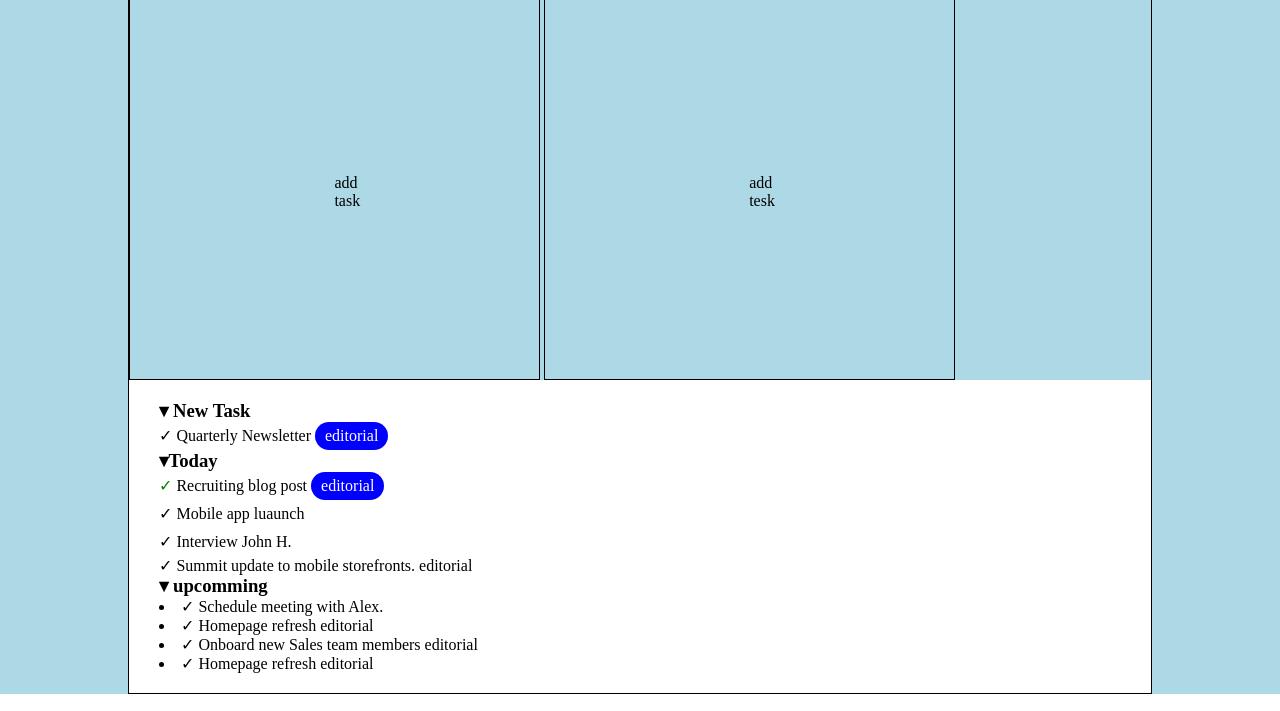
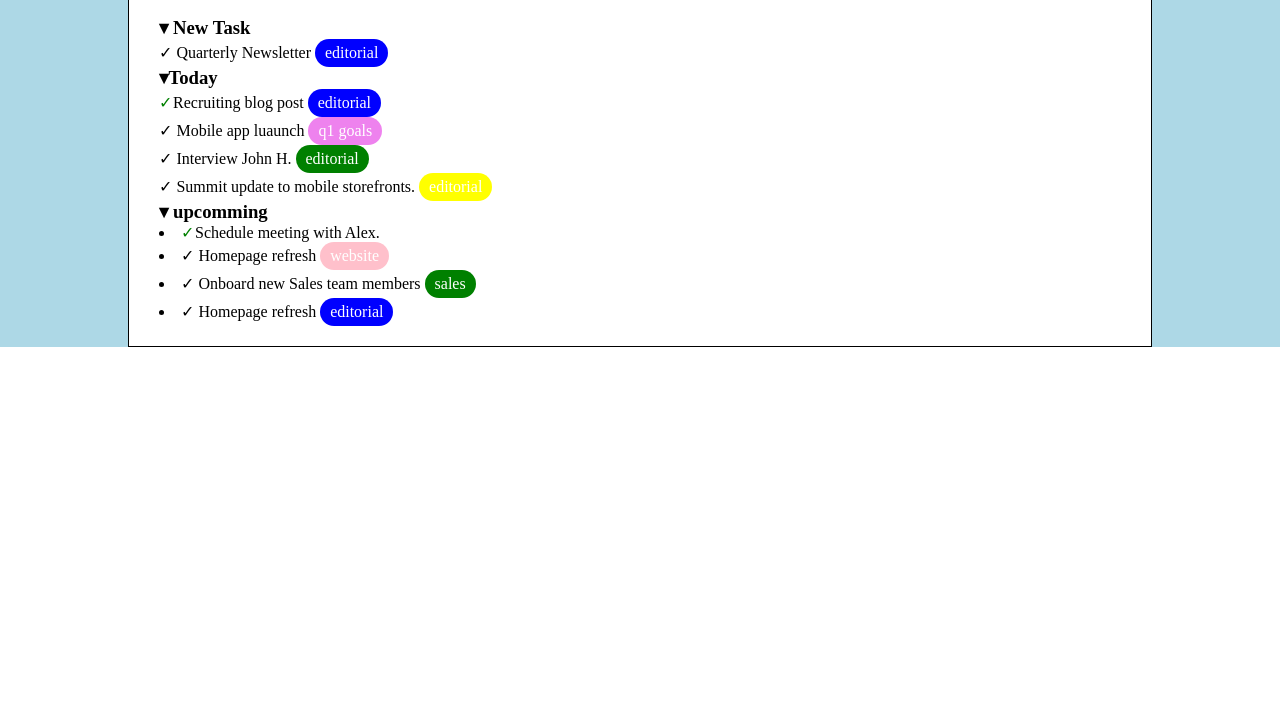
Before and after one commit to itsjohn11/html-css-toboolist, a plain HTML site: page index.html in a window 1280 px wide. Shown: the part 89-800 px from the top of the page. Drawn offline with Linux system fonts and the light colour scheme.

Commit message:
edit two

```diff
--- a/css/style.css
+++ b/css/style.css
@@ -29,6 +29,10 @@ ul {
 .circle {
     background-color: white;
     color: green;
+    width: 10px;
+    height: 10px;
+    display: inline-block;
+    border-radius: 20%;
 }
 
 .cta-button {
@@ -60,15 +64,30 @@ ul {
 
 .editorial {
     background-color: blue;
-
 }
 
 .q1goals {
-    background-color: viola;
-
+    background-color: violet
 }
 
-.recruitig {
+.recruiting {
     background-color:green;
+}
+.mobile {
+    background-color: yellow;
+}
+.list {
+    color: black;
+    background-color: white;
+}
 
+.task {
+    background-color: aquamarine;
+    color: black;
 }
+.website {
+    background-color:pink;
+}
+.sales {
+    background-color: green;
+}
--- a/index.html
+++ b/index.html
@@ -1,11 +1,13 @@
 <!DOCTYPE html>
 <html lang="en">
+
 <head>
     <meta charset="UTF-8">
     <meta name="viewport" content="width=device-width, initial-scale=1.0">
     <title>Document</title>
     <link rel="stylesheet" href="./css/style.css">
 </head>
+
 <body>
     <header>
         <img src="./img/Toboolist-logo.jpg" alt="Logo">
@@ -13,8 +15,8 @@
 
     <main>
         <div class="container">
-        <div class="square">add task</div>
-        <div class="square">add tesk</div>
+            <span class="tag task">add task</span>
+            <span class=" tag list">add list</span>
             <section class="todos">
                 <ul class="first - list">
                     <li>
@@ -23,7 +25,7 @@
                             <li>
                                 <span>&check;</span>
                                 <span>Quarterly Newsletter</span>
-                                <span class=" tag editorial">editorial</span>
+                                <span class="tag editorial">editorial</span>
                             </li>
                         </ul>
                     </li>
@@ -37,7 +39,7 @@
                             <li>
                                 <span>&check;</span>
                                 <span>Mobile app luaunch</span>
-                                 <span class="tag q1goals">editorial</span>
+                                <span class="tag q1goals">q1 goals</span>
                             </li>
                             <span>&check;</span>
                             <span>Interview John H.</span>
@@ -46,32 +48,31 @@
                     <li>
                         <span>&check;</span>
                         <span>Summit update to mobile storefronts.</span>
-                                 <span class="mobile">editorial</span>
+                        <span class="tag mobile">editorial</span>
                     </li>
                 </ul>
-                            </li>
                 <li>
                     <h3>&blacktriangledown; upcomming</h3>
                 </li>
                 </ul>
                     <li>
-                                <span>&check;</span>
+                        <span class="circle">&check;</span>
                         <span>Schedule meeting with Alex.</span>
                     </li>
                 <li>
                     <span>&check;</span>
                     <span>Homepage refresh</span>
-                                <span class="mobile">editorial</span>
+                    <span class="tag website">website</span>
                 </li>
                 <li>
                     <span>&check;</span>
                     <span>Onboard new Sales team members</span>
-                                <span class="mobile">editorial</span>
+                    <span class="tag sales">sales</span>
                 </li>
                 <li>
                     <span>&check;</span>
                     <span>Homepage refresh</span>
-                                <span class="mobile">editorial</span>
+                    <span class="tag editorial">editorial</span>
                 </li>
                 </ul>
             </section>
@@ -81,4 +82,5 @@
 
     </footer>
 </body>
+
 </html>
```
Lines whose indentation alone changed are shown as unchanged.
